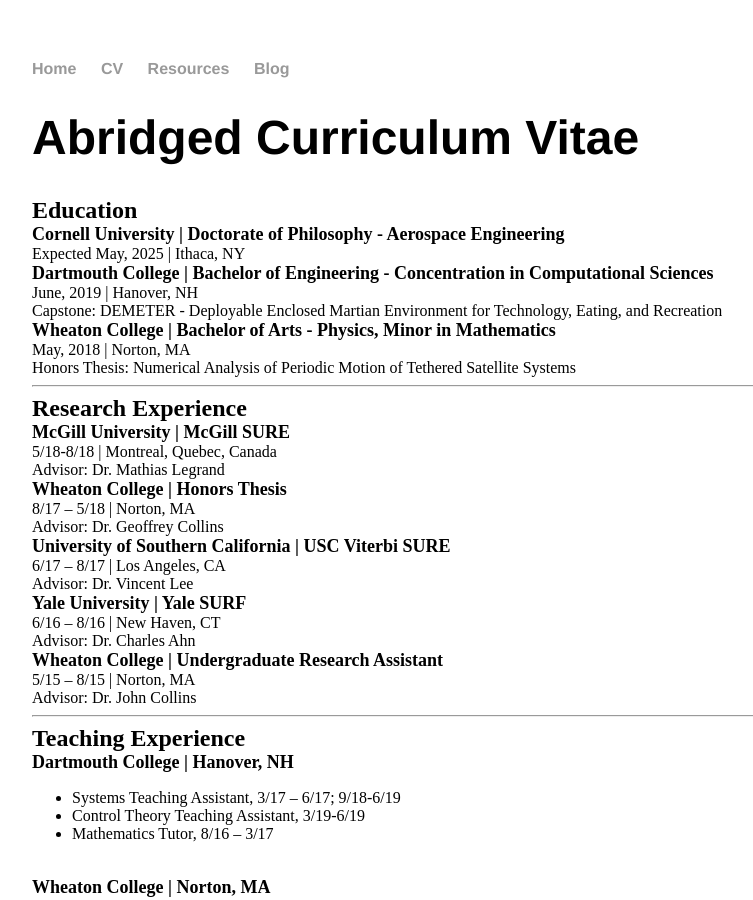
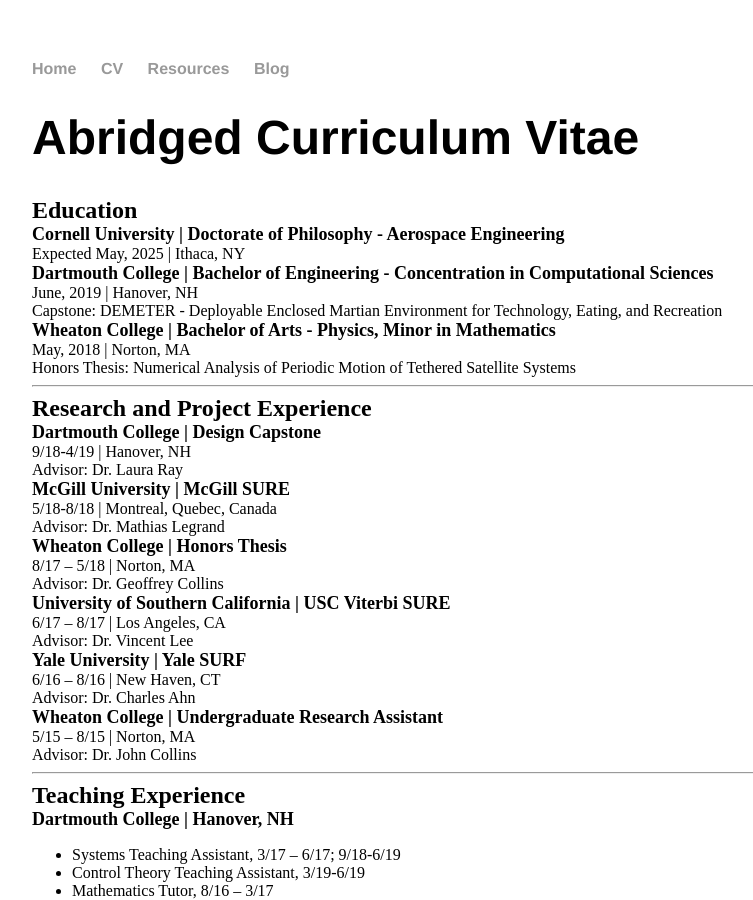
Before and after one commit to ggenszler/ggenszler.github.io, a Jekyll site: the page built from cv/index.html, in a window 1280 px wide and 900 px high. Shown: the whole window, without its empty margins (160-913 px from the left). Built offline with Jekyll 4.4.1, drawn with Linux system fonts in a browser that asks for light colours.

Commit message:
Update index.html

```diff
--- a/cv/index.html
+++ b/cv/index.html
@@ -20,7 +20,11 @@
 <br>Honors Thesis: Numerical Analysis of Periodic Motion of Tethered Satellite Systems
 <hr>
 
-<font size="5"><b> Research Experience </b></font>
+<font size="5"><b> Research and Project Experience </b></font>
+<br><font size="4"><b> Dartmouth College | Design Capstone </b></font>
+<br>9/18-4/19 | Hanover, NH
+<br>Advisor: Dr. Laura Ray
+
 <br><font size="4"><b> McGill University | McGill SURE </b></font>
 <br>5/18-8/18 | Montreal, Quebec, Canada
 <br>Advisor: Dr. Mathias Legrand
```
